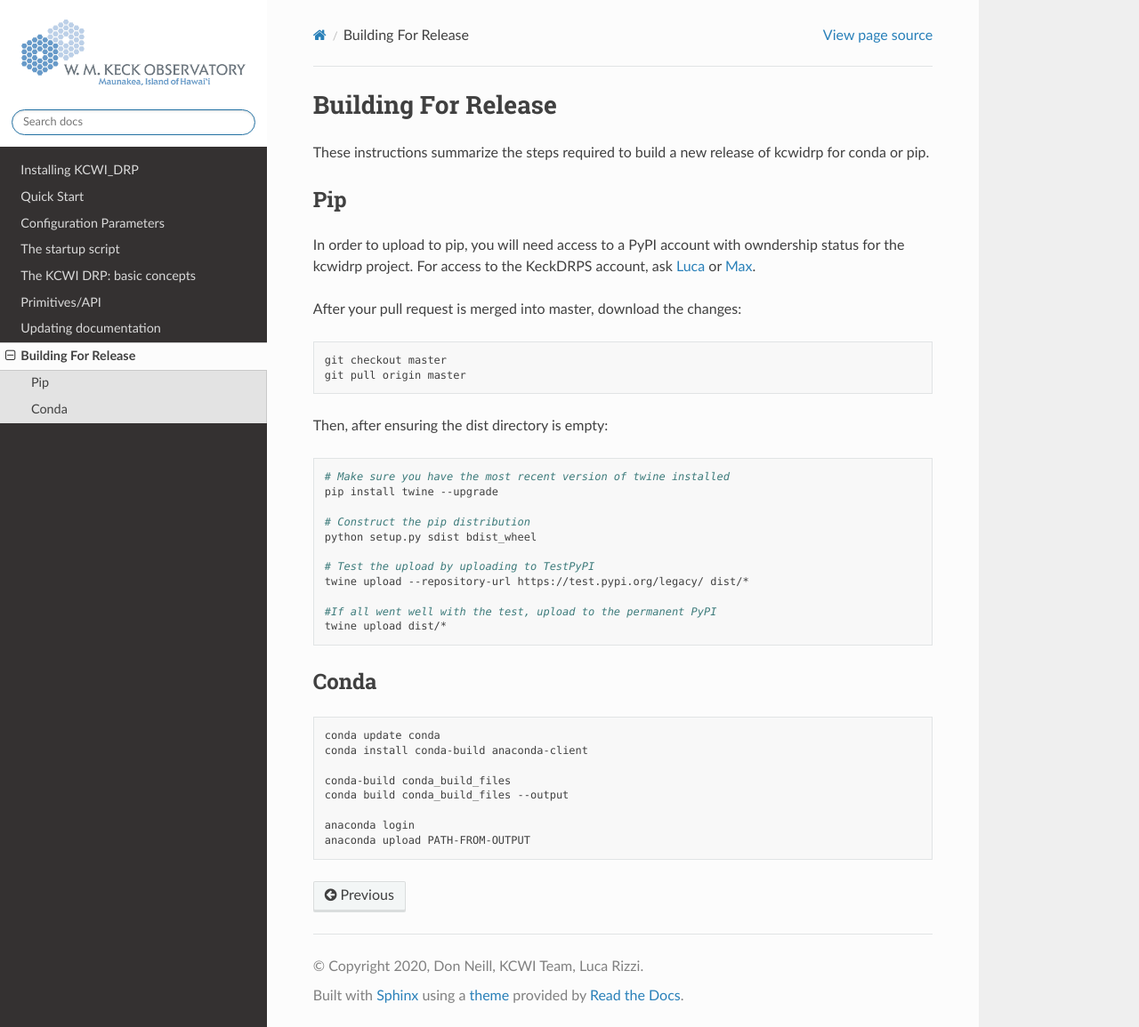
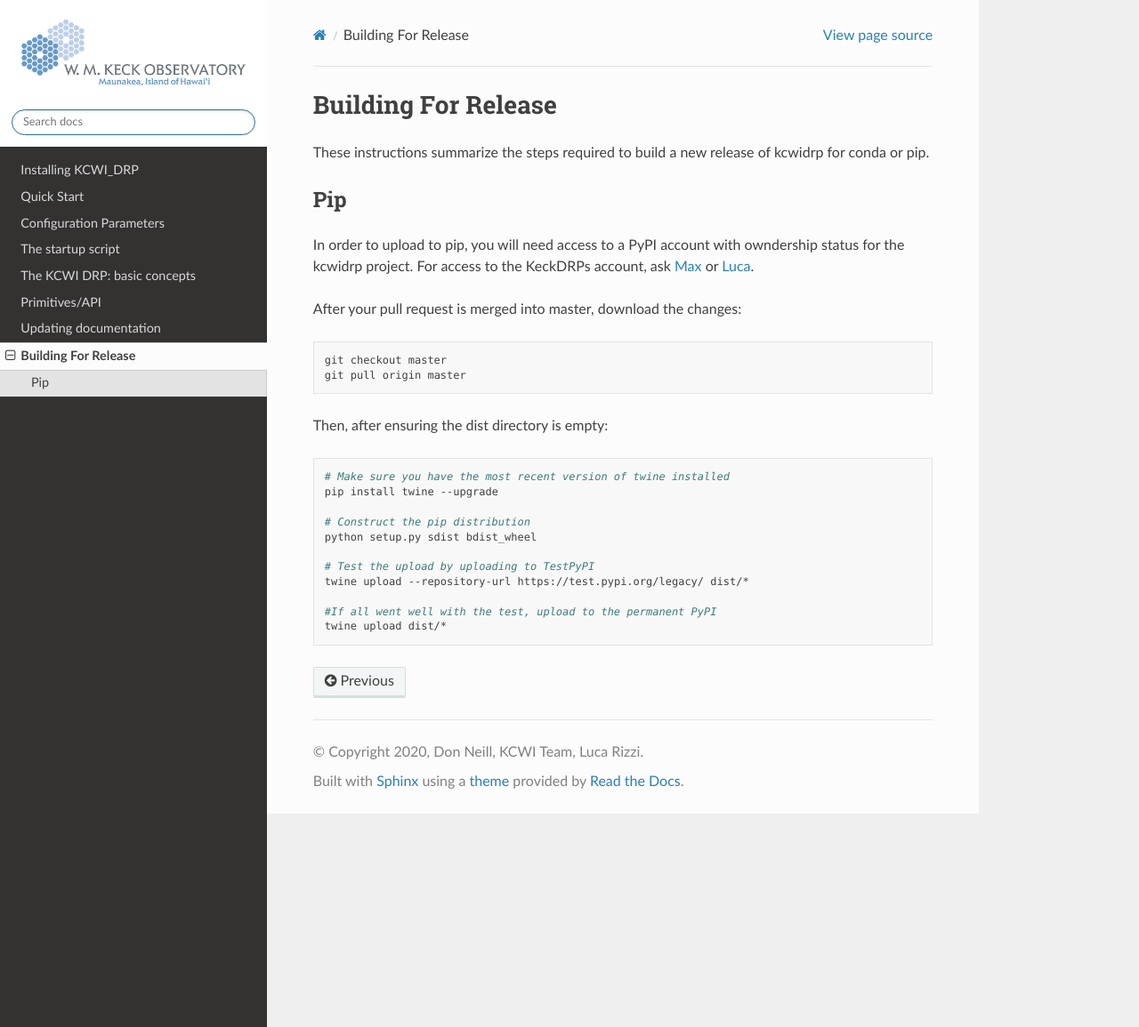
Before and after one commit to Keck-DataReductionPipelines/KCWI_DRP, a Sphinx documentation site: the page built from docs/source/building.rst, in a window 1280 px wide and 1155 px high. Shown: the whole window at 89% size. Built offline with Sphinx 7.4.7 and the Read the Docs theme 2.0.0, drawn with Linux system fonts in a browser that asks for light colours.

```diff
--- a/docs/source/building.rst
+++ b/docs/source/building.rst
@@ -9,8 +9,8 @@
 ---
 
 In order to upload to pip, you will need access to a PyPI account with
-owndership status for the kcwidrp project. For access to the KeckDRPS account,
-ask `Luca <lrizzi@keck.hawaii.edu>`_ or `Max <mbrodheim@keck.hawaii.edu>`_.
+owndership status for the kcwidrp project. For access to the KeckDRPs account,
+ask `Max <mbrodheim@keck.hawaii.edu>`_ or `Luca <lrizzi@keck.hawaii.edu>`_.
 
 After your pull request is merged into master, download the changes:
 
@@ -35,16 +35,16 @@
     #If all went well with the test, upload to the permanent PyPI
     twine upload dist/*
 
-Conda
------
+..
+    Conda
+    -----
+    .. code-block:: bash
 
-.. code-block:: bash
+        conda update conda
+        conda install conda-build anaconda-client
 
-    conda update conda
-    conda install conda-build anaconda-client
+        conda-build conda_build_files
+        conda build conda_build_files --output
 
-    conda-build conda_build_files
-    conda build conda_build_files --output
-
-    anaconda login
-    anaconda upload PATH-FROM-OUTPUT
+        anaconda login
+        anaconda upload PATH-FROM-OUTPUT
```
